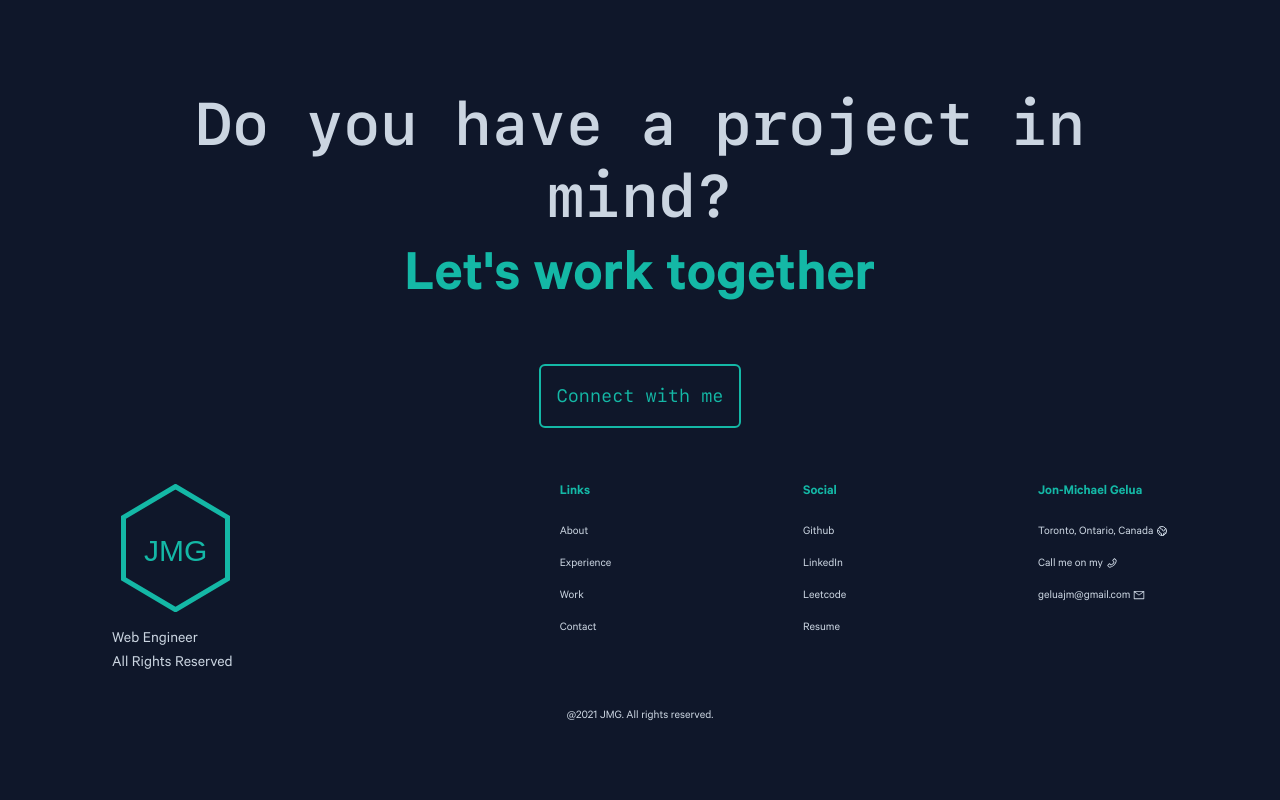
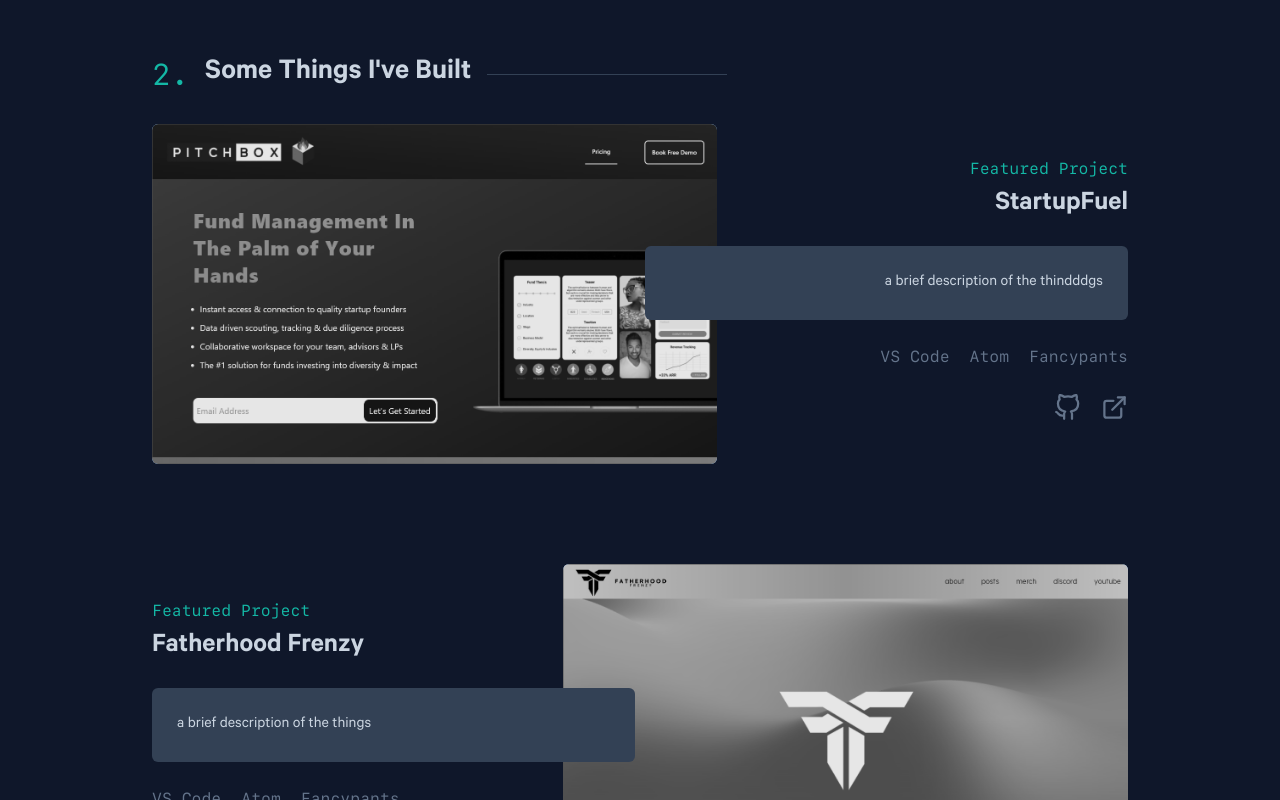
Before and after one commit to jmski/jmgelua, a Next.js app: page / in a window 1280 px wide. Shown: the part 1640-2440 px from the top of the page. Built offline with nearby package versions, Linux system fonts and the light colour scheme.

Commit message:
Add Feature component

```diff
--- /dev/null
+++ b/components/v3/Feature.tsx
@@ -0,0 +1,299 @@
+import React from "react";
+import { FiGithub, FiExternalLink } from "react-icons/fi";
+import featureData from "../../pages/api/v3/featureData";
+import styled from "styled-components";
+
+export const StyledProjectsGrid = styled.ul`
+  max-width: 1200px;
+  margin-left: auto;
+  margin-right: auto;
+  a {
+    position: relative;
+    z-index: 1;
+  }
+`;
+
+export const StyledProject = styled.li`
+  position: relative;
+  display: grid;
+  grid-gap: 10px;
+  grid-template-columns: repeat(12, 1fr);
+  align-items: center;
+  @media (max-width: 768px) {
+  }
+  &:not(:last-of-type) {
+    margin-bottom: 100px;
+    @media (max-width: 768px) {
+      margin-bottom: 70px;
+    }
+    @media (max-width: 480px) {
+      margin-bottom: 30px;
+    }
+  }
+  &:nth-of-type(odd) {
+    .project-content {
+      grid-column: 7 / -1;
+      text-align: right;
+      @media (max-width: 1080px) {
+        grid-column: 5 / -1;
+      }
+      @media (max-width: 768px) {
+        grid-column: 1 / -1;
+        padding: 40px 40px 30px;
+        text-align: left;
+      }
+      @media (max-width: 480px) {
+        padding: 25px 25px 20px;
+      }
+    }
+    .project-tech-list {
+      justify-content: flex-end;
+      @media (max-width: 768px) {
+        justify-content: flex-start;
+      }
+      li {
+        margin: 0 0 5px 20px;
+        @media (max-width: 768px) {
+          margin: 0 10px 5px 0;
+        }
+      }
+    }
+    .project-links {
+      justify-content: flex-end;
+      margin-left: 0;
+      margin-right: -10px;
+      @media (max-width: 768px) {
+        justify-content: flex-start;
+        margin-left: -10px;
+        margin-right: 0;
+      }
+    }
+    .project-image {
+      grid-column: 1 / 8;
+      @media (max-width: 768px) {
+        grid-column: 1 / -1;
+      }
+    }
+  }
+  .project-content {
+    position: relative;
+    grid-column: 1 / 7;
+    grid-row: 1 / -1;
+    @media (max-width: 1080px) {
+      grid-column: 1 / 9;
+    }
+    @media (max-width: 768px) {
+      display: flex;
+      flex-direction: column;
+      justify-content: center;
+      height: 100%;
+      grid-column: 1 / -1;
+      padding: 40px 40px 30px;
+      z-index: 5;
+    }
+    @media (max-width: 480px) {
+      padding: 30px 25px 20px;
+    }
+  }
+  .project-overline {
+    margin: 10px 0;
+    font-weight: 400;
+  }
+  .project-title {
+    font-size: clamp(24px, 5vw, 28px);
+    @media (min-width: 768px) {
+      margin: 0 0 20px;
+    }
+    @media (max-width: 768px) {
+      a {
+        position: static;
+        &:before {
+          content: "";
+          display: block;
+          position: absolute;
+          z-index: 0;
+          width: 100%;
+          height: 100%;
+          top: 0;
+          left: 0;
+        }
+      }
+    }
+  }
+  .project-description {
+    position: relative;
+    z-index: 2;
+    padding: 25px;
+    @media (max-width: 768px) {
+      padding: 20px 0;
+      background-color: transparent;
+      box-shadow: none;
+      &:hover {
+        box-shadow: none;
+      }
+    }
+    strong {
+      font-weight: normal;
+    }
+  }
+  .project-tech-list {
+    display: flex;
+    flex-wrap: wrap;
+    position: relative;
+    z-index: 2;
+    margin: 25px 0 10px;
+    padding: 0;
+    list-style: none;
+    li {
+      margin: 0 20px 5px 0;
+      white-space: nowrap;
+    }
+    @media (max-width: 768px) {
+      margin: 10px 0;
+      li {
+        margin: 0 10px 5px 0;
+      }
+    }
+  }
+  .project-links {
+    display: flex;
+    align-items: center;
+    position: relative;
+    margin-top: 10px;
+    margin-left: -10px;
+    a {
+      padding: 10px;
+    }
+  }
+  .project-image {
+    grid-column: 6 / -1;
+    grid-row: 1 / -1;
+    position: relative;
+    z-index: 1;
+    @media (max-width: 768px) {
+      grid-column: 1 / -1;
+      height: 100%;
+      opacity: 0.25;
+    }
+    a {
+      width: 100%;
+      height: 100%;
+      vertical-align: middle;
+      &:hover,
+      &:focus {
+        background: transparent;
+        outline: 0;
+        &:before,
+        .img {
+          background: transparent;
+          filter: none;
+        }
+      }
+      &:before {
+        content: "";
+        position: absolute;
+        width: 100%;
+        height: 100%;
+        top: 0;
+        left: 0;
+        right: 0;
+        bottom: 0;
+        z-index: 3;
+        transition: all 0.25s;
+        mix-blend-mode: screen;
+      }
+    }
+
+    .img {
+      mix-blend-mode: multiply;
+      filter: grayscale(100%) contrast(1) brightness(90%);
+      transition: all 0.25s;
+
+      @media (max-width: 768px) {
+        object-fit: cover;
+        width: auto;
+        height: 100%;
+        filter: grayscale(100%) contrast(1) brightness(50%);
+      }
+    }
+  }
+`;
+
+const Feature = () => {
+  return (
+    <StyledProjectsGrid>
+      <div
+        id="about"
+        className="px-12 mt-0 sm:px-16 sm:mt-8 md:px-28 w-full h-screen"
+      >
+        <div className="flex gap-4">
+          <div className="flex justify-start items-center gap-4 text-3xl w-full mb-8">
+            <span className="text-teal-500 font-mono">2.</span>{" "}
+            <span className="text-slate-300 font-bold whitespace-nowrap">
+              Some Things I&apos;ve Built
+            </span>
+            <div className="bg-slate-700 w-full max-w-60 h-1px"> </div>
+          </div>
+        </div>
+        {featureData.map((feature, index) => (
+          <StyledProject key={index}>
+            <div className="project-content">
+              <div>
+                <span className="font-mono text-teal-500 text-md project-overline">
+                  Featured Project
+                </span>
+
+                <h3 className="text-slate-300 font-bold hover:text-teal-500 ease-in-out duration-200 project-title">
+                  <a href={feature.preview} target={"_blank"}>
+                    {feature.title}
+                  </a>
+                </h3>
+
+                <div
+                  className="text-slate-300 bg-slate-700 md:rounded-md project-description"
+                  dangerouslySetInnerHTML={{ __html: feature.desc }}
+                />
+
+                <ul className="font-mono text-slate-300 md:text-slate-500 project-tech-list">
+                  {featureData[index].tech.map((tech, i) => (
+                    <li key={i}>{tech}</li>
+                  ))}
+                </ul>
+
+                <div className="text-slate-300 md:text-slate-500 project-links">
+                  <a
+                    href={feature.github}
+                    aria-label="Github Link"
+                    className="ease-in-out duration-200 hover:-translate-y-0.5"
+                  >
+                    <span className=" hover:text-teal-500 ease-in-out duration-200">
+                      <FiGithub size={27} />
+                    </span>
+                  </a>
+
+                  <a
+                    href={feature.preview}
+                    aria-label="External Link"
+                    className="ease-in-out duration-200 hover:-translate-y-0.5"
+                  >
+                    <span className=" hover:text-teal-500 ease-in-out duration-200">
+                      <FiExternalLink size={27} />
+                    </span>
+                  </a>
+                </div>
+              </div>
+            </div>
+
+            <div className="bg-blue-300 before:filter-none hover:outline-0 hover:bg-transparent rounded-md project-image">
+              <a>
+                <img src={feature.src} className="md:rounded-md img" />
+              </a>
+            </div>
+          </StyledProject>
+        ))}
+      </div>
+    </StyledProjectsGrid>
+  );
+};
+
+export default Feature;
--- a/components/v3/NavBar.tsx
+++ b/components/v3/NavBar.tsx
@@ -9,8 +9,8 @@
       href: "#about",
     },
     {
-      title: "Experience",
-      href: "#experience",
+      title: "Feature",
+      href: "#feature",
     },
     {
       title: "Work",
--- a/components/v3/Profile.tsx
+++ b/components/v3/Profile.tsx
@@ -41,21 +41,29 @@
           </p>
           <p className="hover:text-slate-300 ease-in-out duration-200">
             Fast-forward to today, I&apos;ve worked with start-ups as a
-            freelance developer. My main focus these days is find opportunities
-            where I can build accessible, inclusive products and digital
-            experiences
+            freelance developer. My main focus these days are to find
+            opportunities where I can build accessible, inclusive products and
+            digital experiences for my clients.
           </p>
           <p className="hover:text-slate-300 ease-in-out duration-200">
             I also recently started working on a passion project called
-            Fatherhood Frenzy. To learn more about this click <a>here</a>
+            <span className="text-teal-500 hover-underline-animation">
+              <a
+                href="https://fatherhoodfrenzy.com"
+                target={"_blank"}
+                rel={"noreferrer"}
+              >
+                Fatherhood Frenzy
+              </a>
+            </span>
           </p>
           <span className="hover:text-slate-300 ease-in-out duration-200">
             Here are a few technologies I&apos;ve been working with recently:
           </span>
           <ul className="grid grid-cols-2 gap-4">
             {techList.map((tech, index) => (
-              <li key={index} className="flex">
-                <IoTriangleOutline color="#14b8a6" size="23" />
+              <li key={index} className="flex items-center">
+                <IoTriangleOutline color="#14b8a6" size="10" />
                 <span className="pl-4 hover:text-slate-300 ease-in-out duration-200">
                   {tech}
                 </span>
--- a/package.json
+++ b/package.json
@@ -15,11 +15,15 @@
     "postcss-nesting": "^10.1.1",
     "react": "^17.0.2",
     "react-dom": "17.0.2",
-    "react-icons": "^4.3.1"
+    "react-icons": "^4.3.1",
+    "react-transition-group": "^4.4.2",
+    "scrollreveal": "^4.0.9",
+    "styled-components": "^5.3.3"
   },
   "devDependencies": {
     "@types/react": "^17.0.30",
     "autoprefixer": "^10.4.0",
+    "babel-plugin-styled-components": "^2.0.2",
     "eslint": "^8.5.0",
     "eslint-config-next": "11.1.2",
     "tailwindcss": "^3.0.6",
--- /dev/null
+++ b/pages/api/v3/featureData.ts
@@ -0,0 +1,20 @@
+const featureData = [
+  {
+    title: "StartupFuel",
+    desc: "a brief description of the thindddgs",
+    src: "/images/pitchbox2.png",
+    tech: ["VS Code", "Atom", "Fancypants"],
+    github: "/",
+    preview: "/",
+  },
+  {
+    title: "Fatherhood Frenzy",
+    desc: "a brief description of the things",
+    src: "/images/fatherhoodfrenzy.png",
+    tech: ["VS Code", "Atom", "Fancypants"],
+    github: "/",
+    preview: "/",
+  },
+];
+
+export default featureData;
--- a/pages/index.tsx
+++ b/pages/index.tsx
@@ -1,4 +1,5 @@
 import React from "react";
+import Feature from "../components/v3/Feature";
 import Footer from "../components/v3/Footer";
 import Header from "../components/v3/Header";
 import NavBar from "../components/v3/NavBar";
@@ -14,6 +15,7 @@
       <SideEmail />
       <Header />
       <Profile />
+      <Feature />
       <Footer />
     </div>
   );
--- a/tailwind.config.js
+++ b/tailwind.config.js
@@ -12,6 +12,9 @@
       serif: ["Lexend", ...defaultTheme.fontFamily.serif],
     },
     extend: {
+      alignText: {
+        end: "text-end",
+      },
       spacing: {
         0.5: "3px",
       },
@@ -68,6 +71,11 @@
     extend: {
       backgroundImage: ["hover", "focus"],
       fontFamily: ["hover", "focus"],
+      alignContent: ["odd", "even"],
+      alignItems: ["odd", "even"],
+      alignSelf: ["odd", "even"],
+      textAlign: ["odd", "even"],
+      flexDirection: ["odd", "even"],
     },
   },
   options: {
```
Also changed, not shown: 1 other file (tests, documents, lock files or other folders).
